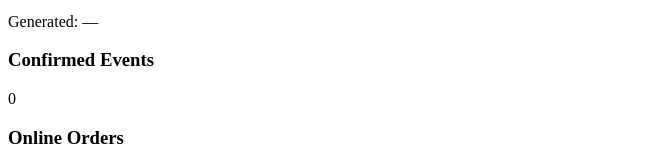
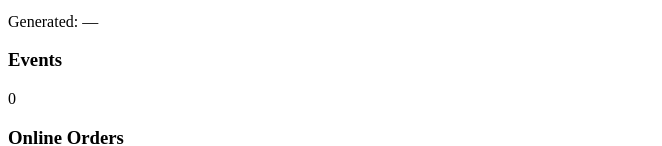
Before and after one commit to Bojack360/testinghomegrowns, a website with bundled scripts: page reports.html in a window 1280 px wide. Shown: the part 448-594 px from the top of the page, without its empty margins (0-662 px from the left). Built offline with nearby package versions, Linux system fonts and the light colour scheme; a script that the page names is missing.

Commit message:
minor change

```diff
--- a/reports.html
+++ b/reports.html
@@ -45,7 +45,7 @@
         <!-- Summary Stats -->
         <div class="stats-container">
             <div class="stat-card">
-                <h3>Confirmed Events</h3>
+                <h3>Events</h3>
                 <p id="statEvents">0</p>
             </div>
             <div class="stat-card green">
```
